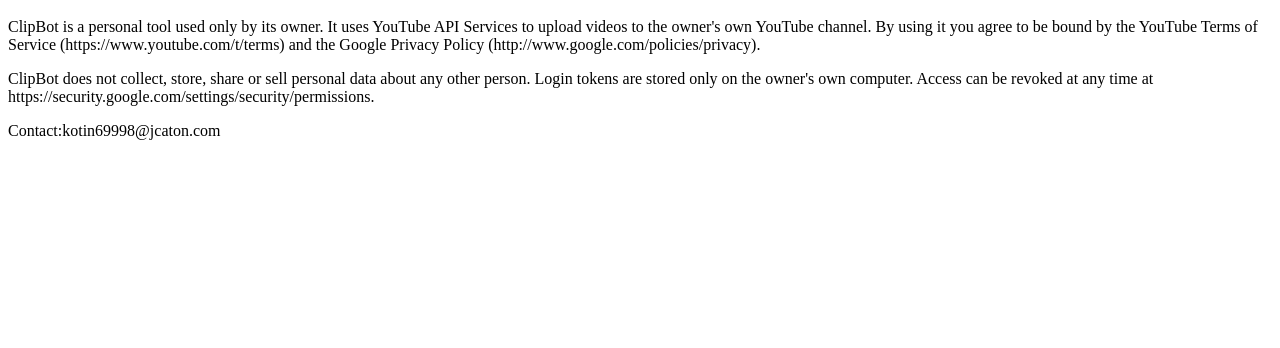
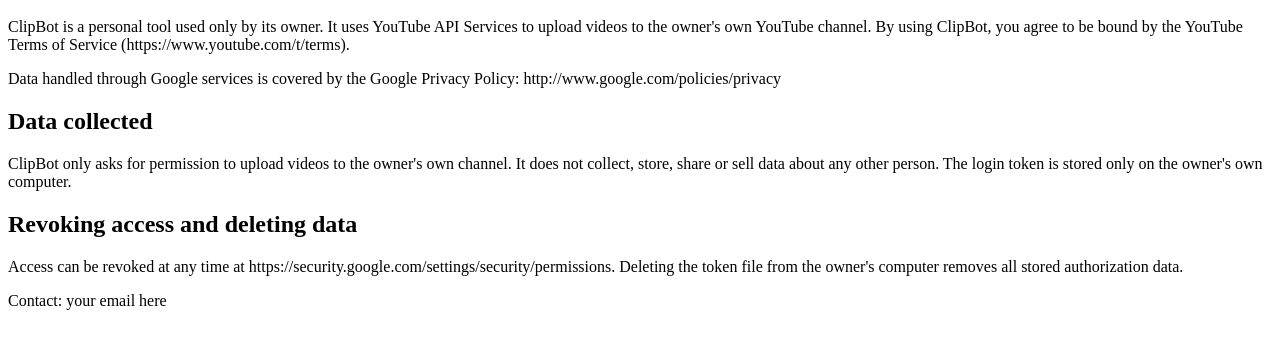
Before and after one commit to gtaviclips/gtaviclips, a plain HTML site: page privacy.html in a window 1280 px wide. Shown: the part 48-396 px from the top of the page. Drawn offline with Linux system fonts and the light colour scheme.

Commit message:
Update privacy.html

```diff
--- a/privacy.html
+++ b/privacy.html
@@ -1,6 +1,10 @@
 <html><body>
 <h1>ClipBot Privacy Policy</h1>
-<p>ClipBot is a personal tool used only by its owner. It uses YouTube API Services to upload videos to the owner's own YouTube channel. By using it you agree to be bound by the YouTube Terms of Service (https://www.youtube.com/t/terms) and the Google Privacy Policy (http://www.google.com/policies/privacy).</p>
-<p>ClipBot does not collect, store, share or sell personal data about any other person. Login tokens are stored only on the owner's own computer. Access can be revoked at any time at https://security.google.com/settings/security/permissions.</p>
-<p>Contact:kotin69998@jcaton.com</p>
+<p>ClipBot is a personal tool used only by its owner. It uses YouTube API Services to upload videos to the owner's own YouTube channel. By using ClipBot, you agree to be bound by the YouTube Terms of Service (https://www.youtube.com/t/terms).</p>
+<p>Data handled through Google services is covered by the Google Privacy Policy: http://www.google.com/policies/privacy</p>
+<h2>Data collected</h2>
+<p>ClipBot only asks for permission to upload videos to the owner's own channel. It does not collect, store, share or sell data about any other person. The login token is stored only on the owner's own computer.</p>
+<h2>Revoking access and deleting data</h2>
+<p>Access can be revoked at any time at https://security.google.com/settings/security/permissions. Deleting the token file from the owner's computer removes all stored authorization data.</p>
+<p>Contact: your email here</p>
 </body></html>
```
